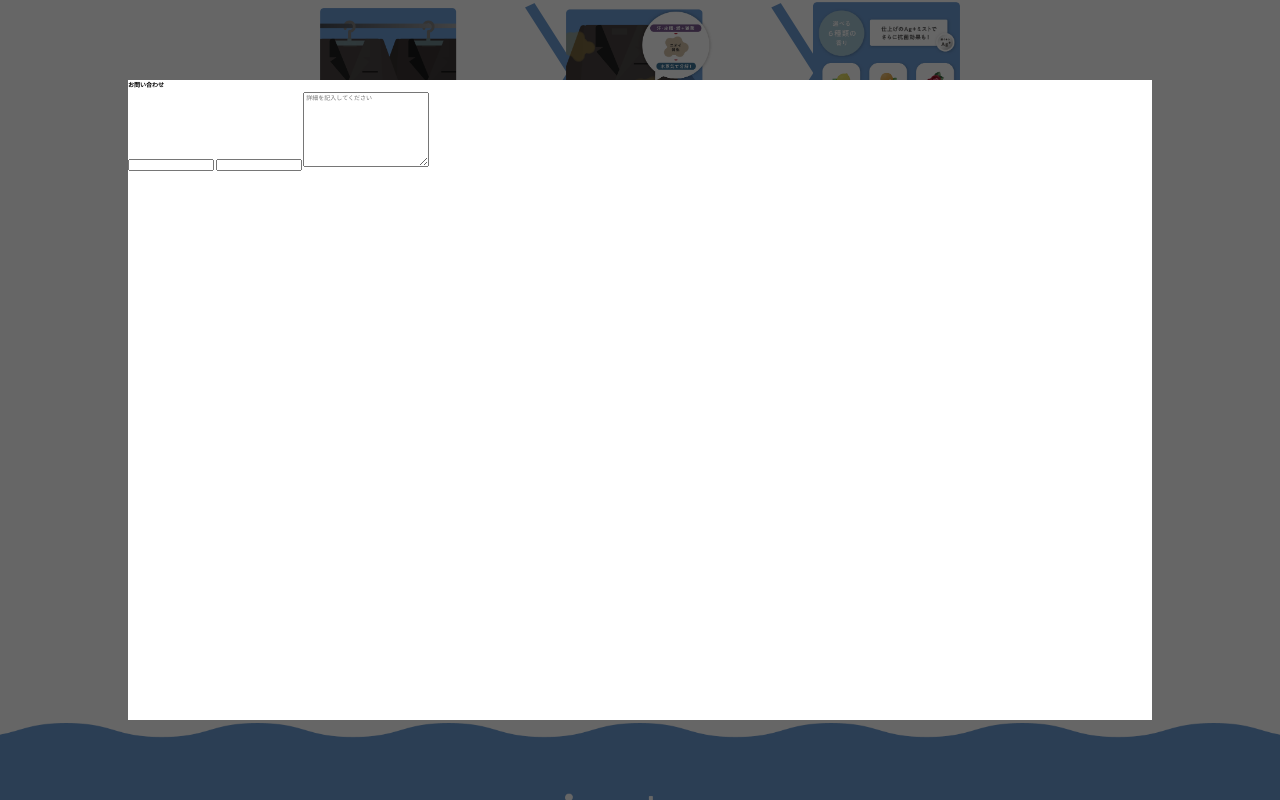
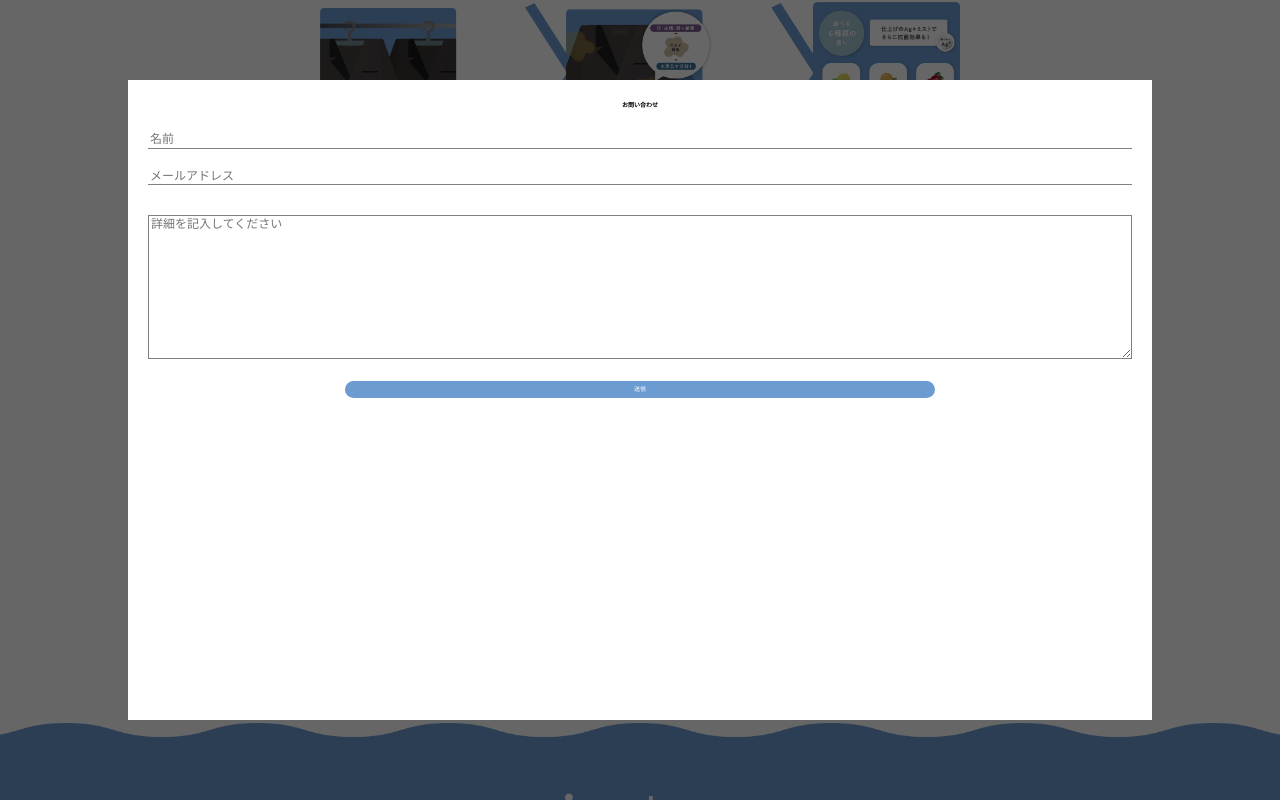
Before and after one commit to rrr-i/iroka, a plain HTML site: page index.html in a window 1280 px wide. Both pictures are taken after a click on the element "お問い合わせ". Shown: the part 5963-6763 px from the top of the page. Drawn offline with Linux system fonts and the light colour scheme.

Commit message:
0217_1820

```diff
--- a/css/index.sass
+++ b/css/index.sass
@@ -208,12 +208,35 @@ footer
   display: none
   width: 80vw
   height: 80vh
+  padding: 20px
+  background: white
   position: fixed
   top: 50%
   left: 50%
   transform: translate(-50%,-50%)
   z-index: 100
-  background: white
+  text-align: center
+  input
+    width: 100%
+    margin-top: 2rem
+    outline: none
+    border: none
+    border-bottom: 1px solid gray
+    font-size: 1.2rem
+  textarea
+    width: 100%
+    font-size: 1.2rem
+    border: 1px solid gray
+    margin-top: 3rem
+  button
+    width: 60%
+    background: $blue
+    margin-top: 2rem
+    padding: 5px 0
+    border-radius: 40px
+    text-align: center
+    color: white
+    border: none
 .bg
   background: rgba(0,0,0,.6)
   width: 100vw
@@ -355,6 +378,7 @@ footer
     height: 500px
     .text
       width: 80%
+      transform: translate(-50%,-40%)
       h2
         color: white
       p
@@ -423,6 +447,7 @@ footer
         width: 90%
         p
           width: 50%
+          margin-bottom: 0
           img
   .ninth
     >div
@@ -447,10 +472,11 @@ footer
   .contact
     width: 80%
     p
-      font-size: 1rem
+      font-size: 1.2rem
   .tel
     margin-top: 3rem
     font-size: 1.2rem
+    letter-spacing: .1em
   footer
     height: 100px
     img
--- a/index.html
+++ b/index.html
@@ -101,9 +101,10 @@
   </div>
   <div class="contact-form">
     <h3>お問い合わせ</h3>
-    <input type="text">
-    <input type="text">
+    <input type="text" placeholder="名前">
+    <input type="text" placeholder="メールアドレス">
     <textarea name="" id="" cols="30" rows="10" placeholder="詳細を記入してください"></textarea>
+    <button type="submit">送信</button>
   </div>
   <p class="tel">TEL:03-2231-5574</p>
   <footer>
```
Also changed, not shown: css/index.css, 1 other file.
